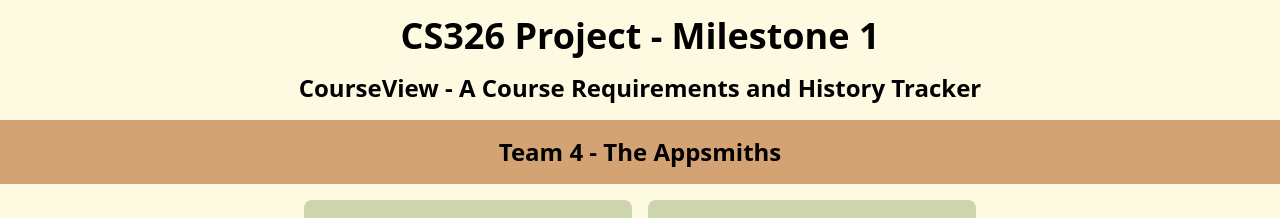
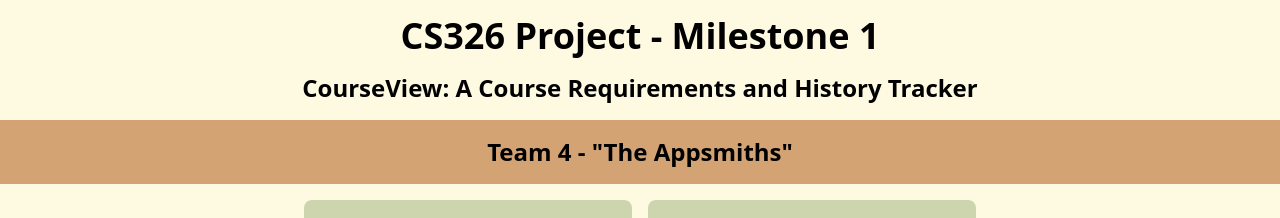
Before and after one commit to atharvakale343/CourseView, a website built with Vite: page frontend/src/docs/milestone-01/index.html in a window 1280 px wide. Shown: the top 218 px of the page. Built offline with nearby package versions, Linux system fonts and the light colour scheme.

Commit message:
rename folder and script

```diff
--- a/frontend/package.json
+++ b/frontend/package.json
@@ -8,7 +8,7 @@
     "preview": "vite preview",
     "lint": "eslint --ext js ./src",
     "lint:fix": "eslint --ext js ./src --fix",
-    "milestone-1": "vite ./src/docs/milestone-1/",
+    "milestone-01": "vite ./src/docs/milestone-01/",
     "validate-html": "html-validate src index.html",
     "prettier": "prettier ./src --write"
   },
--- a/frontend/src/docs/milestone-1/index.html
+++ b/frontend/src/docs/milestone-01/index.html
@@ -16,7 +16,7 @@
         CS326 Project - Milestone 1
       </h1>
       <h2 class="my-4 text-center text-2xl font-bold">
-        CourseView - A Course Requirements and History Tracker
+        CourseView: A Course Requirements and History Tracker
       </h2>
     </header>
 
@@ -41,7 +41,7 @@
     >
       <div class="mb-4 w-full bg-custom-brown-heading">
         <h2 class="my-4 text-center text-2xl font-semibold">
-          Team 4 - The Appsmiths
+          Team 4 - "The Appsmiths"
         </h2>
       </div>
       <div class="max-w-2xl">
@@ -353,7 +353,7 @@
     <footer>
       <!-- Footer content like copyright, links to privacy policy, etc. -->
       <div class="bg-custom-brown-heading p-4 text-center text-black">
-        <p>&copy; 2024 Team 4 Appsmiths</p>
+        <p>&copy; 2024 - Team 4 - "The Appsmiths"</p>
       </div>
     </footer>
   </body>
```
Also changed, not shown: frontend/src/docs/milestone-01/assets/AtharvaKaleProfilePicture.jpg (renamed from frontend/src/docs/milestone-1/assets/AtharvaKaleProfilePicture.jpg), frontend/src/docs/milestone-01/assets/TaruMeshramProfessionalPicture.jpg (renamed from frontend/src/docs/milestone-1/assets/TaruMeshramProfessionalPicture.jpg), frontend/src/docs/milestone-01/assets/profile.jpg (renamed from frontend/src/docs/milestone-1/assets/profile.jpg), frontend/src/docs/milestone-01/index.ts (renamed from frontend/src/docs/milestone-1/index.ts), frontend/src/docs/milestone-01/styles.css (added).
